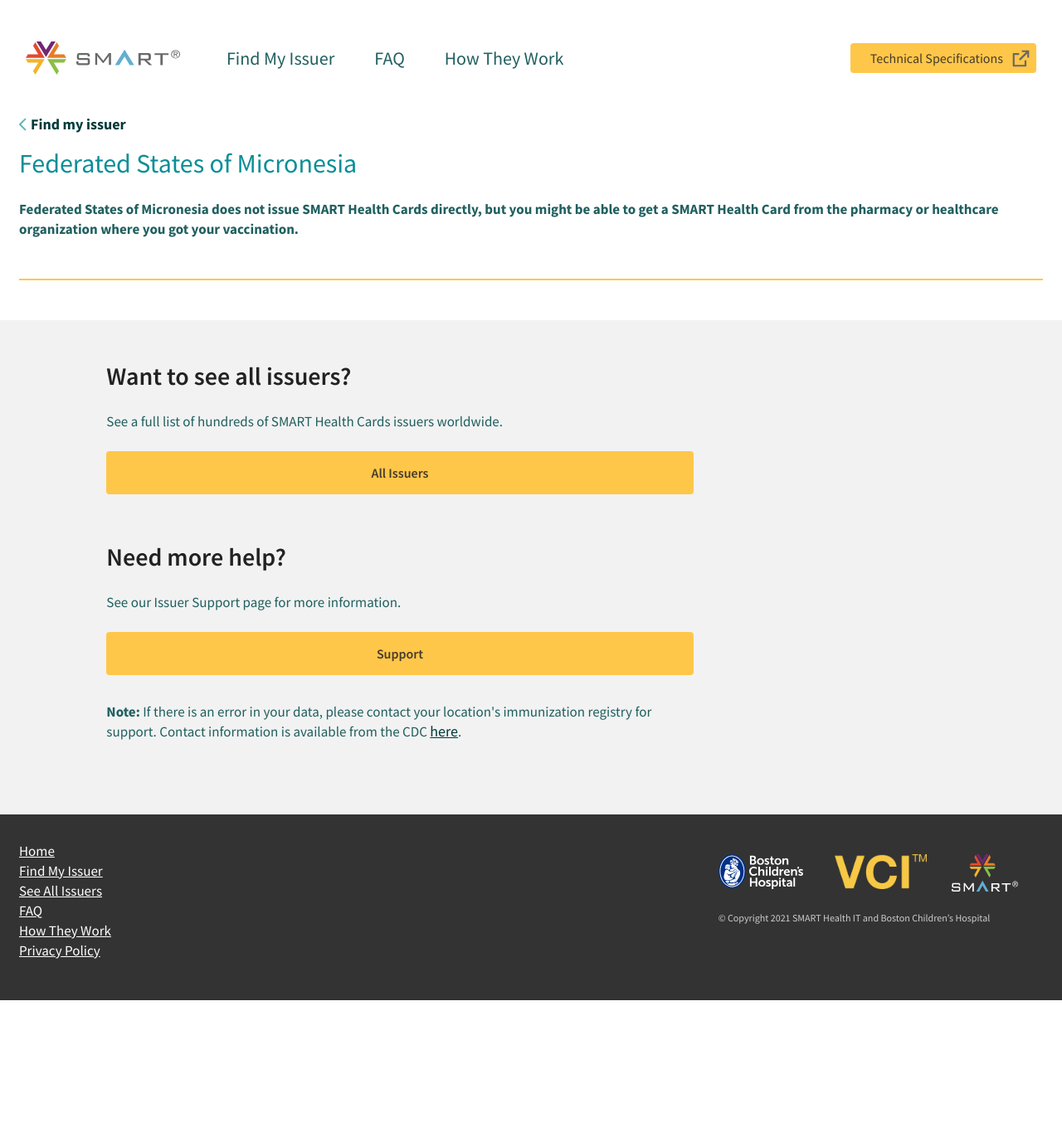
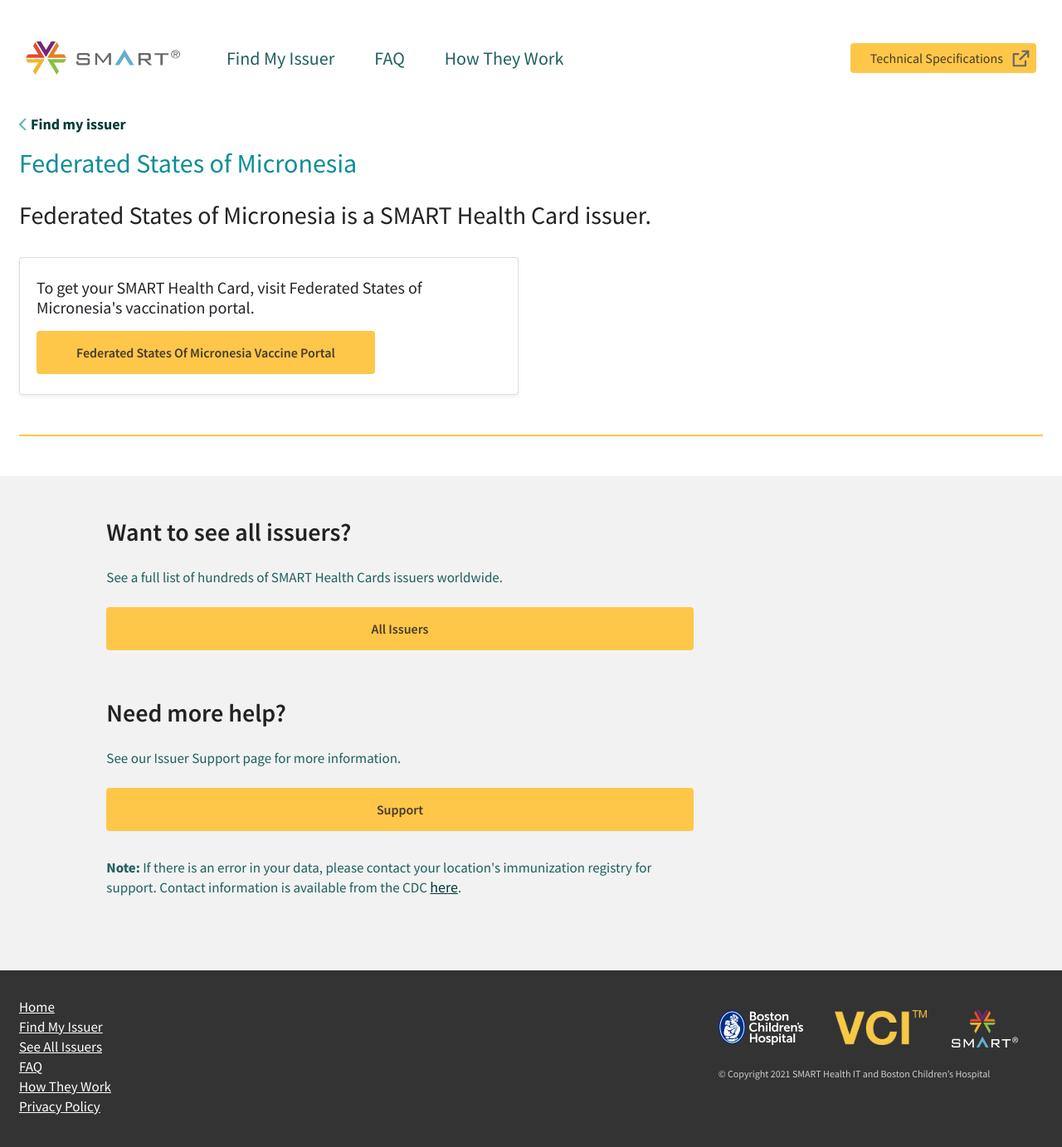
Before and after one commit to smart-health-cards/staging, a Jekyll site: the page built from _locations/federated_states_of_micronesia.md, in a window 1280 px wide and 1394 px high. Shown: the top 1383 px of the window at 83% size. Built offline with Jekyll 4.4.1, drawn with Linux system fonts in a browser that asks for light colours.

Commit message:
Make top section of location pages determined by JSON values

```diff
--- a/_layouts/location.html
+++ b/_layouts/location.html
@@ -55,31 +55,17 @@
       </div> <!-- / .row -->
 
       {% comment %} If the location is a SMART Health Card issuer, return their deeplink. Otherwise, return the text referring them to the pharmacies and healthcare providers {% endcomment %}
-      {% if page.smart_issuer %}
+      {% assign location_meta = metadata | where_exp: "item", "item.issuer_type contains 'governmental'" | where: 'locations', page.location[0] | last %}
+      {% if page.location[0].country != "US" or location_meta.currently_issuing == nil and location_meta.locations[0] contains '"US"' %}
 
-      {% comment %} Assign the vaccine portal deeplink from the metadata if it exists, otherwise look in the issuers file {% endcomment %}
-      {% assign deeplinks = "" | split: "" %}
-      {% assign issuer_name = issuers | where: "name", page.label | last %}
-      {% assign issuer_label = metadata | where: "label", page.label | last %}
-      {% assign issuers_gov = metadata | where_exp: "item", "item.issuer_type contains 'governmental'" %}
-      {% for issuer in issuers_gov %}
-        {% if issuer.locations == page.location %}
-          {% if issuer.website %}
-            {% assign deeplink = issuer.website %}
-          {% else %}
-            {% assign deeplink_result = issuers | where: "iss", issuer.canonical_iss | last %}
-            {% assign deeplinks = deeplink_result | push: deeplink_result | sort_natural: "name" %}
-          {% endif %}
-        {% elsif issuer_name.name == page.label %}
-          {% assign deeplink = issuer_name.website %}
-        {% elsif issuer_label.label == page.label %}
-          {% assign deeplink = issuer_label.website %}
-        {% endif %}
-      {% endfor %}
+      {% comment %} Assign the vaccine portal deeplink from the vci-issuers-metadata if it exists, otherwise look in the vci-issuers.json file {% endcomment %}
+      {% assign issuer = issuers | where: "iss", location_meta.canonical_iss | last %}
 
-      {% unless deeplink %}
-        {% assign deeplink = deeplinks[0].website %}
-      {% endunless %}
+      {% if location_meta.website %}
+        {% assign deeplink = location_meta.website %}
+      {% elsif issuer.website %}
+        {% assign deeplink = issuer.website %}
+      {% endif %}
 
       <div class="row">
         <div class="col-12">
```
